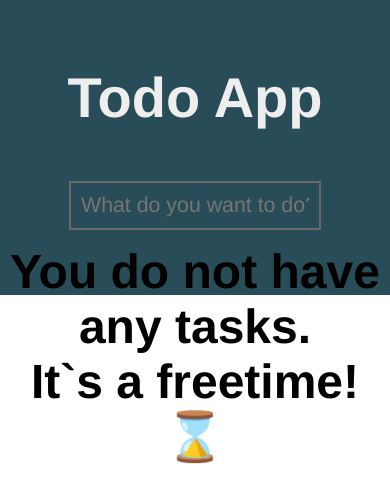
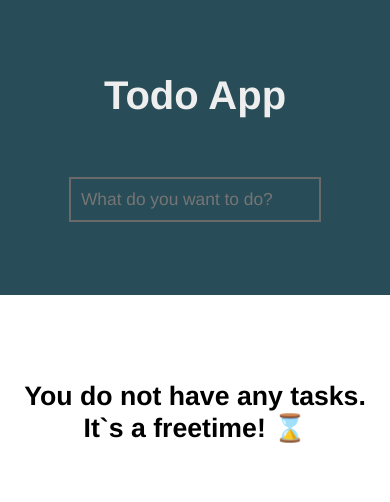
Before and after one commit to tsivinsky/react-todo-app, a React (Create React App) app: page / in a window 390 px wide. Shown: the top 502 px of the page. Built offline with nearby package versions, Linux system fonts and the light colour scheme.

Commit message:
Add media queries for small screens

```diff
--- a/src/style/partials/_header.scss
+++ b/src/style/partials/_header.scss
@@ -9,6 +9,9 @@ header {
   .title {
     font-size: 42pt;
     color: #eee;
+    @media screen and (max-width: 430px) {
+      font-size: 30pt;
+    }
   }
   #add-todo-form {
     display: flex;
@@ -32,6 +35,9 @@ header {
         color: #eee;
         box-shadow: 0 3px 10px 3px rgba(0, 0, 0, 0.1);
       }
+      @media screen and (max-width: 430px) {
+        font-size: 13pt;
+      }
     }
   }
 }
--- a/src/style/partials/_main.scss
+++ b/src/style/partials/_main.scss
@@ -4,8 +4,16 @@ main {
   .no-todos-message {
     text-align: center;
     font-size: 36pt;
-    margin-top: 15%;
+    margin-top: 12%;
     transform: translateY(-50%);
+    @media screen and (max-width: 700px) {
+      font-size: 32pt;
+      margin-top: 20%;
+    }
+    @media screen and (max-width: 430px) {
+      font-size: 20pt;
+      margin-top: 30%;
+    }
     // TODO: Maybe add gradient to the text
   }
   .todos {
@@ -34,6 +42,9 @@ main {
         max-width: 90%;
         word-wrap: break-word;
         cursor: pointer;
+        @media screen and (max-width: 430px) {
+          font-size: 14pt;
+        }
       }
       span {
         position: absolute;
```
